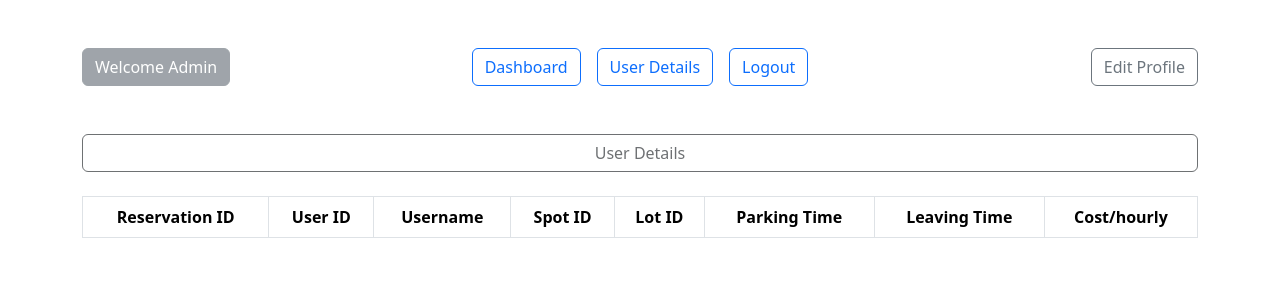
After one commit to ItisPratham/MAD1-Project, a Flask app: page /admin-view-user/1 in a window 1280 px wide. The commit adds this page. Shown: the top 300 px of the page. Run offline with Flask 3, Linux system fonts and the light colour scheme; the visitor is signed in with stand-in values (Sample User, id 1); lists and menus that the app fills with data are empty.

Commit message:
Milestone-VP Admin-Dashboard-Management

```diff
--- a/app.py
+++ b/app.py
@@ -1,12 +1,19 @@
-from flask import Flask, render_template, request, url_for, session, redirect
-from models import db, User, ParkingLot, ParkingSpot, ReserveParkingSpot
+from flask import Flask, render_template
+from models import db, User
 from datetime import datetime
+from routes.user_routes import user_routes
+from routes.admin_routes import admin_routes
+from routes.auth_routes import auth_routes
 
 app = Flask(__name__)
 app.config["SQLALCHEMY_DATABASE_URI"] = "sqlite:///database.sqlite3"
 app.config["SQLALCHEMY_TRACK_MODIFICATIONS"] = False
 app.secret_key = "IITMProjectMay2025"
 db.init_app(app)
+
+app.register_blueprint(user_routes)
+app.register_blueprint(admin_routes)
+app.register_blueprint(auth_routes)
 
 def create_admin():
     admin = User.query.filter_by(role='admin').first()
@@ -18,66 +25,7 @@ def create_admin():
 @app.route('/')
 def index():
     date = datetime.now()
-    return render_template('index.html', year=date.year, date=date.strftime("%d %B, %Y"))
-
-
-@app.route('/user-registration', methods=['GET', 'POST'])
-def user_registration():
-    if request.method == 'POST':
-        name = request.form['Name']
-        age = int(request.form['Age'])
-        username = request.form['Username']
-        password = request.form['Password']
-        if User.query.filter_by(username=username).first():
-            return render_template('error.html', message="Username already taken.", retry_url=url_for('user_registration'))
-        user = User(name=name, age=age, username=username, password=password, role='user')
-        db.session.add(user)
-        db.session.commit()
-        session['username'] = username
-        session['role'] = 'user'
-        return render_template('user_dashboard.html')
-    return render_template('user_registration.html')
-
-@app.route('/user-login', methods=['GET', 'POST'])
-def user_login():
-    if request.method == 'POST':
-        username = request.form['Username']
-        password = request.form['Password']
-        if User.query.filter_by(username=username, password=password, role='user').first():
-            session['username'] = username
-            session['role'] = 'user'
-            return redirect(url_for('user_dashboard'))
-        return render_template('error.html', message="Invalid user credentials.", retry_url=url_for('user_login'))
-    return render_template('user_login.html')
-
-@app.route('/admin-login', methods=['GET', 'POST'])
-def admin_login():
-    if request.method == 'POST':
-        username = request.form['Username']
-        password = request.form['Password']
-        if User.query.filter_by(username=username, password=password, role='admin').first():
-            session['username'] = username
-            session['role'] = 'admin'
-            return redirect(url_for('admin_dashboard'))
-        return render_template('error.html', message="Invalid admin credentials.", retry_url=url_for('admin_login'))
-    return render_template('admin_login.html')
-
-@app.route('/user-dashboard')
-def user_dashboard():
-    if session.get('username') and session.get('role') == 'user':
-        return render_template('user_dashboard.html')
-    return redirect(url_for('user_login'))
-
-@app.route('/admin-dashboard')
-def admin_dashboard():
-    if session.get('username') and session.get('role') == 'admin':
-        return render_template('admin_dashboard.html')
-    return redirect(url_for('admin_login'))
-
-@app.route('/logout')
-def logout():
-    session.clear()
-    return redirect(url_for('index'))
+    return render_template('index.html', year=date.year, date=date.strftime("%d %B %Y"))
 
 if __name__ == "__main__":
     with app.app_context():
--- /dev/null
+++ b/routes/admin_routes.py
@@ -0,0 +1,143 @@
+from flask import render_template, request, redirect, url_for, session, Blueprint
+from models import db, User, ParkingLot, ParkingSpot, ReserveParkingSpot
+
+admin_routes = Blueprint('admin_routes', __name__)
+
+@admin_routes.route('/admin-dashboard')
+def admin_dashboard():
+    if session.get('username') and session.get('role') == 'admin':
+        parking_lots = ParkingLot.query.all()
+        data = []
+        for lot in parking_lots:
+            spots = lot.spots
+            available = sum(1 for s in spots if s.status == 'A')
+            occupied = sum(1 for s in spots if s.status == 'O')
+            inactive = sum(1 for s in spots if s.status == 'I')
+            data.append({'lot': lot, 'available': available, 'total_active': available + occupied, 'inactive': inactive})
+        return render_template('admin_dashboard.html', data=data)
+    return redirect(url_for('auth_routes.admin_login'))
+
+@admin_routes.route('/admin-add-parking-lot', methods=['GET', 'POST'])
+def add_lot():
+    if session.get('username') and session.get('role') == 'admin':
+        if request.method == 'POST':
+            name = request.form['LotName']
+            price = float(request.form['Price'])
+            address = request.form['Address']
+            pin_code = int(request.form['PinCode'])
+            spots_count = int(request.form['SpotsCount'])
+            new_lot = ParkingLot(name=name, price=price, address=address, pin_code=pin_code, spots_count=spots_count)
+            db.session.add(new_lot)
+            db.session.commit()
+            for _ in range(spots_count):
+                spot = ParkingSpot(lot_id=new_lot.id, status='A')
+                db.session.add(spot)
+            db.session.commit()
+            return redirect(url_for('admin_routes.admin_dashboard'))
+        return render_template('admin_add_parking_lot.html')
+    return redirect(url_for('auth_routes.admin_login'))
+
+@admin_routes.route('/admin-edit-profile', methods=['GET', 'POST'])
+def edit_profile():
+    if session.get('username') and session.get('role') == 'admin':
+        admin = User.query.filter_by(username=session['username'], role='admin').first()
+        if request.method == 'POST':
+            admin.username = request.form['Username']
+            admin.password = request.form['Password']
+            db.session.commit()
+            session['username'] = request.form['Username']
+            return redirect(url_for('admin_routes.admin_dashboard'))
+        return render_template('admin_edit_profile.html')
+    return redirect(url_for('auth_routes.admin_login'))
+
+
+@admin_routes.route('/admin-view-users')
+def user_detail():
+    if session.get('username') and session.get('role') == 'admin':
+        users = User.query.filter_by(role='user').all()
+        return render_template('admin_view_users.html', users=users)
+    return redirect(url_for('auth_routes.admin_login'))
+
+@admin_routes.route('/admin-view-user/<int:user_id>')
+def view_user(user_id):
+    if session.get('username') and session.get('role') == 'admin':
+        user = User.query.get(user_id)
+        reservations = ReserveParkingSpot.query.filter_by(user_id=user_id).all()
+        if not user:
+            return render_template('error.html', message="User not found", retry_url=url_for('admin_routes.user_detail'))
+        return render_template('admin_view_user.html', user=user, reservations=reservations)
+    return redirect(url_for('auth_routes.admin_login'))
+
+@admin_routes.route('/admin-edit-parking-lot/<int:lot_id>', methods=['GET', 'POST'])
+def edit_lot(lot_id):
+    if session.get('username') and session.get('role') == 'admin':
+        lot = ParkingLot.query.get(lot_id)
+        if not lot:
+            return render_template('error.html', message="Lot not found", retry_url=url_for('admin_routes.admin_dashboard'))
+        if request.method == 'POST':
+            lot.lot_name = request.form['LotName']
+            lot.price = float(request.form['Price'])
+            spots_count = int(request.form['SpotsCount'])
+            active_spots = ParkingSpot.query.filter_by(lot_id=lot.id, status='A').order_by(ParkingSpot.id.desc()).all()
+            active_count = len(active_spots)
+            if spots_count < active_count:
+                extra_count = active_count - spots_count
+                surplus_spots = active_spots[:extra_count]
+                for spot in surplus_spots:
+                    if spot.status != 'A':
+                        return render_template('error.html', message="Cannot reduce spots as some are currently occupied", retry_url=url_for('admin_routes.edit_lot', lot_id=lot_id))
+                    spot.status = 'I'
+            elif spots_count > active_count:
+                add_count = spots_count - active_count
+                reactivated = 0
+                inactive_spots = ParkingSpot.query.filter_by(lot_id=lot.id, status='I').order_by(ParkingSpot.id.asc()).all()
+                for spot in inactive_spots:
+                    if reactivated < add_count:
+                        spot.status = 'A'
+                        reactivated += 1
+                    else:
+                        break
+                for _ in range(add_count - reactivated):
+                    db.session.add(ParkingSpot(lot_id=lot.id, status='A'))
+            lot.spots_count = spots_count
+            db.session.commit()
+            return redirect(url_for('admin_routes.admin_dashboard'))
+        can_delete_spot = (ParkingSpot.query.filter_by(lot_id=lot_id).filter(ParkingSpot.status == 'O').count() == 0)
+        return render_template('admin_edit_parking_lot.html', lot=lot, can_delete_spot=can_delete_spot)
+    return redirect(url_for('auth_routes.admin_login'))
+
+@admin_routes.route('/admin-delete-parking-lot/<int:lot_id>', methods=['POST'])
+def delete_parking_lot(lot_id):
+    if session.get('username') and session.get('role') == 'admin':
+        lot = ParkingLot.query.get(lot_id)
+        if not lot:
+            return render_template('error.html', message="Parking lot not found.", retry_url=url_for('admin_routes.admin_dashboard'))
+        active_spots = ParkingSpot.query.filter_by(lot_id=lot.id, status='A').all()
+        for spot in active_spots:
+            spot.status = 'I'
+        db.session.commit()
+        return redirect(url_for('admin_routes.admin_dashboard'))
+    return redirect(url_for('auth_routes.admin_login'))
+
+@admin_routes.route('/admin-view-parking-spot/<int:spot_id>', )
+def view_parking_spot(spot_id):
+    if session.get('username') and session.get('role') == 'admin':
+        spot = ParkingSpot.query.get(spot_id)
+        if not spot:
+            return render_template('error.html', message="Parking Spot not found.", retry_url=url_for('admin_routes.admin_dashboard'))
+        reservations = ReserveParkingSpot.query.filter_by(spot_id=spot_id).order_by(ReserveParkingSpot.parking_timestamp.desc()).all()
+        return render_template('admin_view_parking_spot.html', spot=spot, reservations=reservations)
+    return redirect(url_for('auth_routes.admin_login'))
+
+@admin_routes.route('/admin-delete-parking-spot/<int:spot_id>', methods=['POST'])
+def delete_parking_spot(spot_id):
+    if session.get('username') and session.get('role') == 'admin':
+        spot = ParkingSpot.query.get(spot_id)
+        if not spot:
+            return render_template('error.html', message="Parking Spot not found.", retry_url=url_for('admin_routes.admin_dashboard'))
+        if spot.status != 'A':
+            return render_template('error.html', message="Cannot deactivate the spot as it is not available.", retry_url=url_for('admin_routes.view_parking_spot', spot_id=spot_id))
+        spot.status = 'I'
+        db.session.commit()
+        return redirect(url_for('admin_routes.admin_dashboard'))
+    return redirect(url_for('auth_routes.admin_login'))
--- /dev/null
+++ b/templates/admin_view_user.html
@@ -0,0 +1,45 @@
+{% extends "base_admin_dashboard.html" %}
+
+{% block title %}View A User{% endblock %}
+
+{% block header %}User Details{% endblock %}
+
+{% block content %}
+
+    <table class="table table-bordered table-striped text-center">
+        <thead class="table-bordered-dark">
+            <tr>
+                <th>Reservation ID</th>
+                <th>User ID</th>
+                <th>Username</th>
+                <th>Spot ID</th>
+                <th>Lot ID</th>
+                <th>Parking Time</th>
+                <th>Leaving Time</th>
+                <th>Cost/hourly</th>
+            </tr>
+        </thead>
+        <tbody>
+            {% for r in reservations %}
+            <tr>
+                <td>{{ r.id }}</td>
+                <td>{{ r.user.id }}</td>
+                <td>{{ r.user.username }}</td>
+                <td>{{ r.spot.id }}</td>
+                <td>{{ r.spot.lot.id}}</td>
+                <td>{{ r.parking_timestamp.strftime('%H:%M %d-%b-%y') }}</td>
+                <td>
+                    {% if r.leaving_timestamp %}
+                        {{ r.leaving_timestamp.strftime('%H:%M %d-%b-%y') }}
+                    {% else %}
+                        <em>Active</em>
+                    {% endif %}
+                </td>
+                <td>{{ r.cost_per_unit_time }}</td>
+            </tr>
+            {% endfor %}
+        </tbody>
+    </table>
+</div>
+
+{% endblock %}
--- /dev/null
+++ b/templates/base_admin_dashboard.html
@@ -0,0 +1,31 @@
+{% extends "base.html" %}
+
+{% block title %}Admin{% endblock %}
+
+{% block body %}
+<div class="mt-5">
+    <div class="row align-items-center mb-5">
+        <div class="col-2 text-start">
+            <span class="btn btn-secondary disabled">Welcome Admin</span>
+        </div>
+        <div class="col-8 d-flex justify-content-center gap-3">
+            <a href="{{ url_for('admin_routes.admin_dashboard') }}" class="btn btn-outline-primary">Dashboard</a>
+            <a href="{{ url_for('admin_routes.user_detail') }}" class="btn btn-outline-primary">User Details</a>
+            <a href="{{ url_for('auth_routes.logout') }}" class="btn btn-outline-primary">Logout</a>
+        </div>
+        <div class="col-2 text-end">
+            <a href="{{ url_for('admin_routes.edit_profile') }}" class="btn btn-outline-secondary">Edit Profile</a>
+        </div>
+    </div>
+
+    <div class="text-center mb-4">
+        <span class="btn btn-outline-dark disabled w-100">
+            {% block header %}
+            {% endblock %}
+        </span>
+    </div>
+
+    {% block content %}Content{% endblock %}
+</div>
+
+{% endblock %}
--- a/templates/index.html
+++ b/templates/index.html
@@ -4,9 +4,9 @@
 <div class="mt-5">
     <h1 class="mt-2 mb-4 fw-bold text-center">Welcome to Vehicle Parking Services</h1>
     <div class="d-flex justify-content-center gap-4 mb-5">
-        <a href="{{ url_for('admin_login') }}" class="btn btn-outline-primary">Admin Login</a>
-        <a href="{{ url_for('user_registration') }}" class="btn btn-outline-primary">User Registration</a>
-        <a href="{{ url_for('user_login') }}" class="btn btn-outline-primary">User Login</a>
+        <a href="{{ url_for('auth_routes.admin_login') }}" class="btn btn-outline-primary">Admin Login</a>
+        <a href="{{ url_for('auth_routes.user_registration') }}" class="btn btn-outline-primary">User Registration</a>
+        <a href="{{ url_for('auth_routes.user_login') }}" class="btn btn-outline-primary">User Login</a>
     </div>
 
     <img src="{{ url_for('static', filename='images/parking.jpg') }}" alt="Parking Image" class="img-fluid shadow">
--- a/templates/user_registration.html
+++ b/templates/user_registration.html
@@ -31,10 +31,10 @@
         <button type="submit" class="btn btn-primary">Register</button>
     </form>
     <p class="mt-3 text-center">
-        Already have an account? <a href="{{ url_for('user_login') }}" style="text-decoration: none;">Login here</a>
+        Already have an account? <a href="{{ url_for('auth_routes.user_login') }}" style="text-decoration: none;">Login here</a>
     </p>
     <p class="text-center" style="font-size:11px">
-        For Admin login <a href="{{ url_for('admin_login') }}" style="text-decoration: none;">Click here</a>
+        For Admin login <a href="{{ url_for('auth_routes.admin_login') }}" style="text-decoration: none;">Click here</a>
     </p>
 </div>
 
```
Also changed, not shown: routes/auth_routes.py (added, +50 -0 lines), routes/user_routes.py (added, +9 -0 lines), static/style.css (+33 -0 lines), templates/admin_add_parking_lot.html (added, +35 -0 lines), templates/admin_dashboard.html (+37 -3 lines), templates/admin_edit_parking_lot.html (added, +50 -0 lines), templates/admin_edit_profile.html (added, +22 -0 lines), templates/admin_login.html (+5 -5 lines), templates/admin_view_parking_spot.html (added, +57 -0 lines), templates/admin_view_users.html (added, +32 -0 lines), templates/user_login.html (+7 -7 lines), README.md, routes/__init__.py (added), static/images/parking.jpg.
